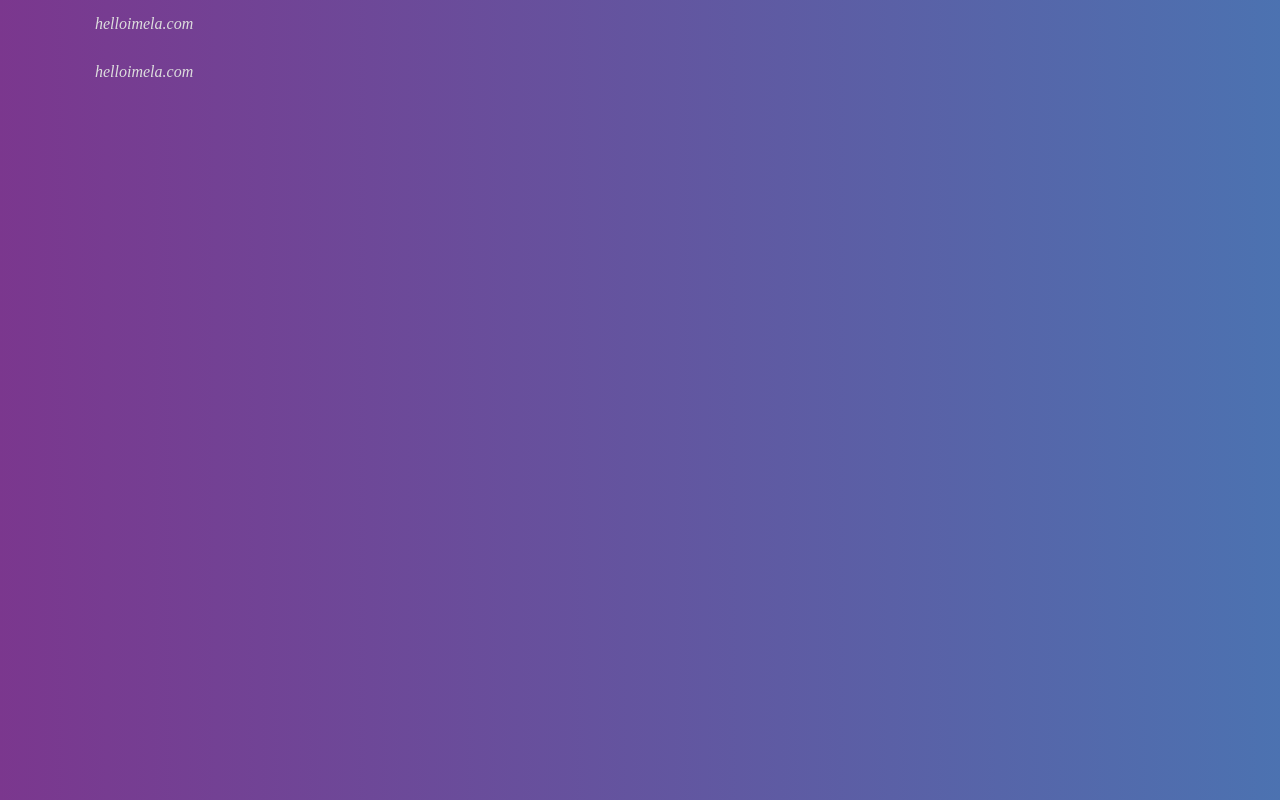
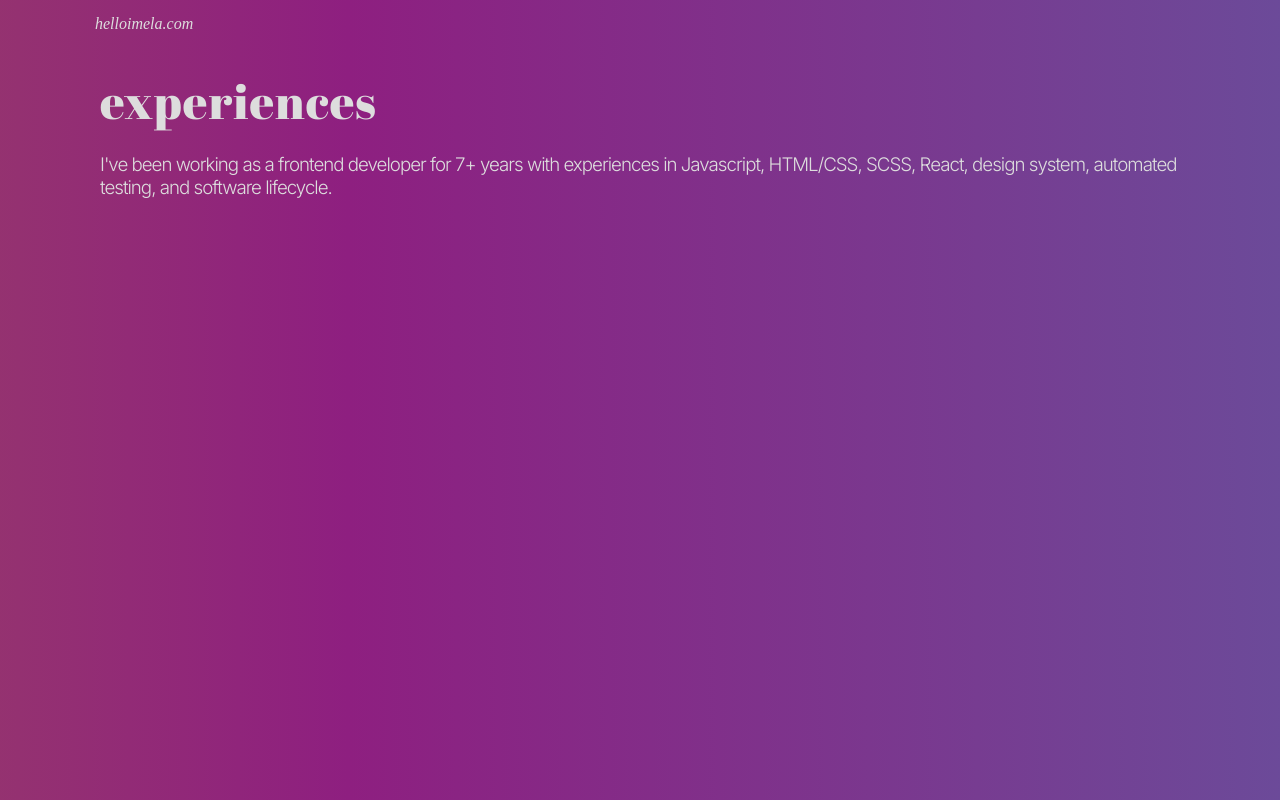
Before and after one commit to helloimela/helloimela-v3, a React (Create React App) app: page /experiences in a window 1280 px wide. Built offline with nearby package versions, Linux system fonts and the light colour scheme.

Commit message:
add experiences

```diff
--- a/components/Experiences.jsx
+++ b/components/Experiences.jsx
@@ -2,7 +2,12 @@ import React from 'react';
 import './Experiences.scss';
 
 export default () => (
-  <div className="header">
-    <h1>helloimela.com</h1>
+  <div className="opening-text">
+    <h1>experiences</h1>
+    <h3>
+      I've been working as a frontend developer for 7+ years with experiences in
+      Javascript, HTML/CSS, SCSS, React, design system, automated testing, and
+      software lifecycle.
+    </h3>
   </div>
 );
--- a/components/Home.jsx
+++ b/components/Home.jsx
@@ -1,4 +1,5 @@
 import React from 'react';
+import { Link } from 'react-router-dom';
 import './Home.scss';
 
 export default () => (
@@ -11,7 +12,7 @@ export default () => (
       </h2>
     </div>
     <div className="navigation">
-      <div className="nav-card">
+      <Link to="/experiences" className="nav-card">
         <div
           className="img-card"
           style={{
@@ -20,8 +21,8 @@ export default () => (
           }}
         ></div>
         <h4>Experiences</h4>
-      </div>
-      <div className="nav-card right">
+      </Link>
+      <Link to="/projects" className="nav-card right">
         <h4>Latest projects</h4>
         <div
           className="img-card"
@@ -30,8 +31,8 @@ export default () => (
               'url(https://images.pexels.com/photos/614484/pexels-photo-614484.jpeg?auto=compress&cs=tinysrgb&w=600)',
           }}
         ></div>
-      </div>
-      <div className="nav-card">
+      </Link>
+      <Link to="/story" className="nav-card">
         <div
           className="img-card"
           style={{
@@ -40,7 +41,7 @@ export default () => (
           }}
         ></div>
         <h4>Story</h4>
-      </div>
+      </Link>
     </div>
   </>
 );
--- a/style.scss
+++ b/style.scss
@@ -17,6 +17,11 @@ body,
   width: 100%;
   height: 100%;
   overflow: hidden;
+}
+
+a {
+  color: inherit;
+  text-decoration: none;
 }
 
 body {
@@ -41,7 +46,7 @@ body {
     letter-spacing: 0.02em;
     font-size: 3em;
   }
-  h2 {
+  h2, h3 {
     font-weight: 300;
     margin-top: 20px;
     letter-spacing: -1px;
```
